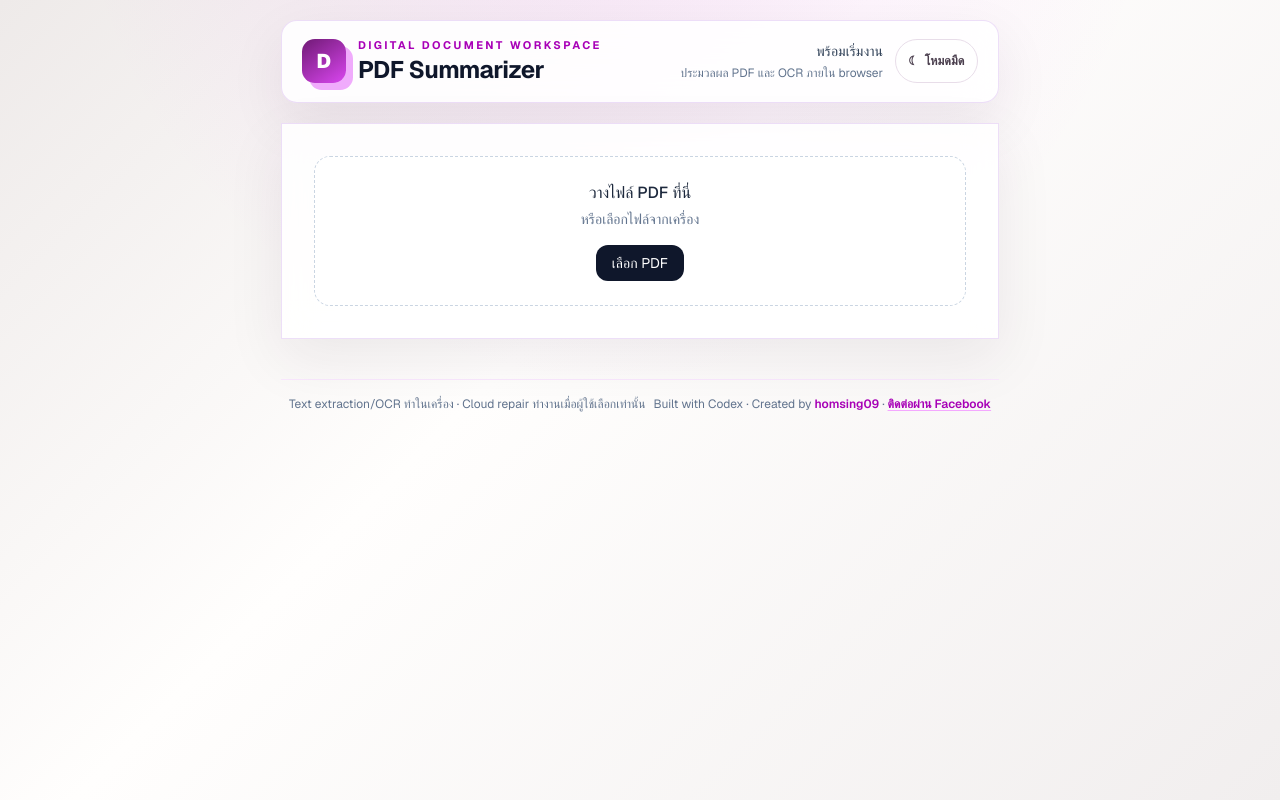
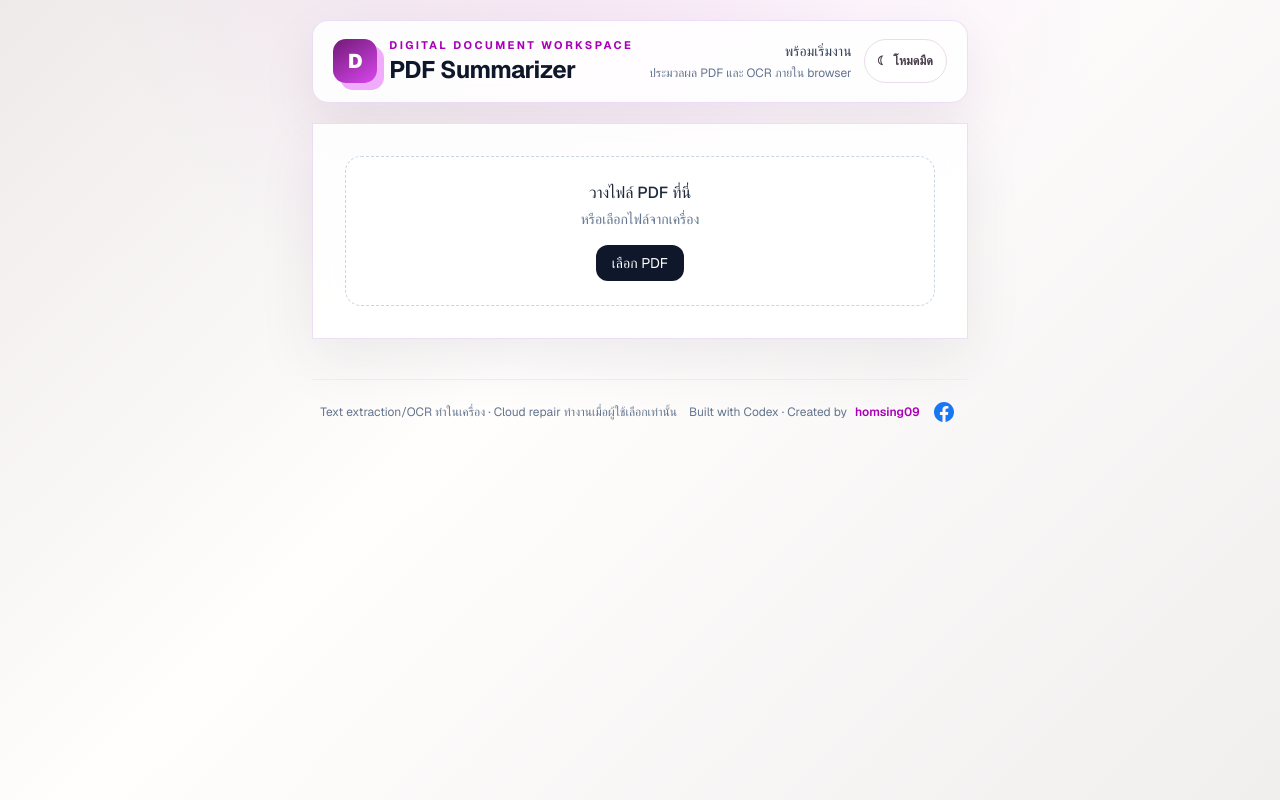
Before and after one commit to homsing09/pdf-summarizer, a Next.js app: page / in a window 1280 px wide. Built offline with nearby package versions, Linux system fonts and the light colour scheme.

Commit message:
refactor: replace Facebook contact text with icon

```diff
--- a/app/globals.css
+++ b/app/globals.css
@@ -41,6 +41,9 @@ body {
 .tab-button-active { background:white; color:#86198f; box-shadow:0 1px 4px rgba(50,30,54,.12); }
 .document-editor { border:1px solid #eadfeb; background:linear-gradient(#fff,#fffdff); }
 .theme-toggle { display:flex; min-height:44px; align-items:center; gap:.45rem; border:1px solid #e8dde9; border-radius:999px; background:white; padding:.55rem .8rem; color:#4a3e4d; font-size:.78rem; font-weight:700; white-space:nowrap; transition:.18s ease; }
+.facebook-link { display:inline-grid; height:2rem; width:2rem; place-items:center; border-radius:999px; color:#1877f2; transition:.18s ease; }
+.facebook-link:hover { background:rgba(24,119,242,.1); transform:translateY(-1px); }
+.facebook-link:focus-visible { outline:2px solid #1877f2; outline-offset:2px; }
 button:disabled { cursor:not-allowed; opacity:.4; box-shadow:none; }
 button:not(:disabled):hover { transform:translateY(-1px); }
 
--- a/components/Workspace.tsx
+++ b/components/Workspace.tsx
@@ -174,6 +174,6 @@ export function Workspace() {
         </div>
       </section>
     </div>}
-    <footer className="mt-5 flex flex-wrap items-center justify-between gap-2 border-t border-fuchsia-100 px-2 pt-4 text-xs text-slate-500"><span>Text extraction/OCR ทำในเครื่อง · Cloud repair ทำงานเมื่อผู้ใช้เลือกเท่านั้น</span><span>Built with Codex · Created by <strong className="font-semibold text-fuchsia-700">homsing09</strong> · <a href="https://www.facebook.com/homsing" target="_blank" rel="noopener noreferrer" className="font-semibold text-fuchsia-700 underline decoration-fuchsia-300 underline-offset-2 hover:text-fuchsia-500">ติดต่อผ่าน Facebook</a></span></footer>
+    <footer className="mt-5 flex flex-wrap items-center justify-between gap-2 border-t border-fuchsia-100 px-2 pt-4 text-xs text-slate-500"><span>Text extraction/OCR ทำในเครื่อง · Cloud repair ทำงานเมื่อผู้ใช้เลือกเท่านั้น</span><span className="flex items-center gap-2">Built with Codex · Created by <strong className="font-semibold text-fuchsia-700">homsing09</strong><a href="https://www.facebook.com/homsing" target="_blank" rel="noopener noreferrer" aria-label="Facebook ของ homsing09" title="Facebook ของ homsing09" className="facebook-link"><svg aria-hidden="true" viewBox="0 0 24 24" className="h-5 w-5" fill="currentColor"><path d="M24 12.073C24 5.405 18.627 0 12 0S0 5.405 0 12.073C0 18.1 4.388 23.094 10.125 24v-8.437H7.078v-3.49h3.047V9.414c0-3.025 1.792-4.697 4.533-4.697 1.312 0 2.686.236 2.686.236v2.974h-1.513c-1.49 0-1.956.93-1.956 1.887v2.259h3.328l-.532 3.49h-2.796V24C19.612 23.094 24 18.1 24 12.073Z" /></svg></a></span></footer>
   </main>;
 }
```
